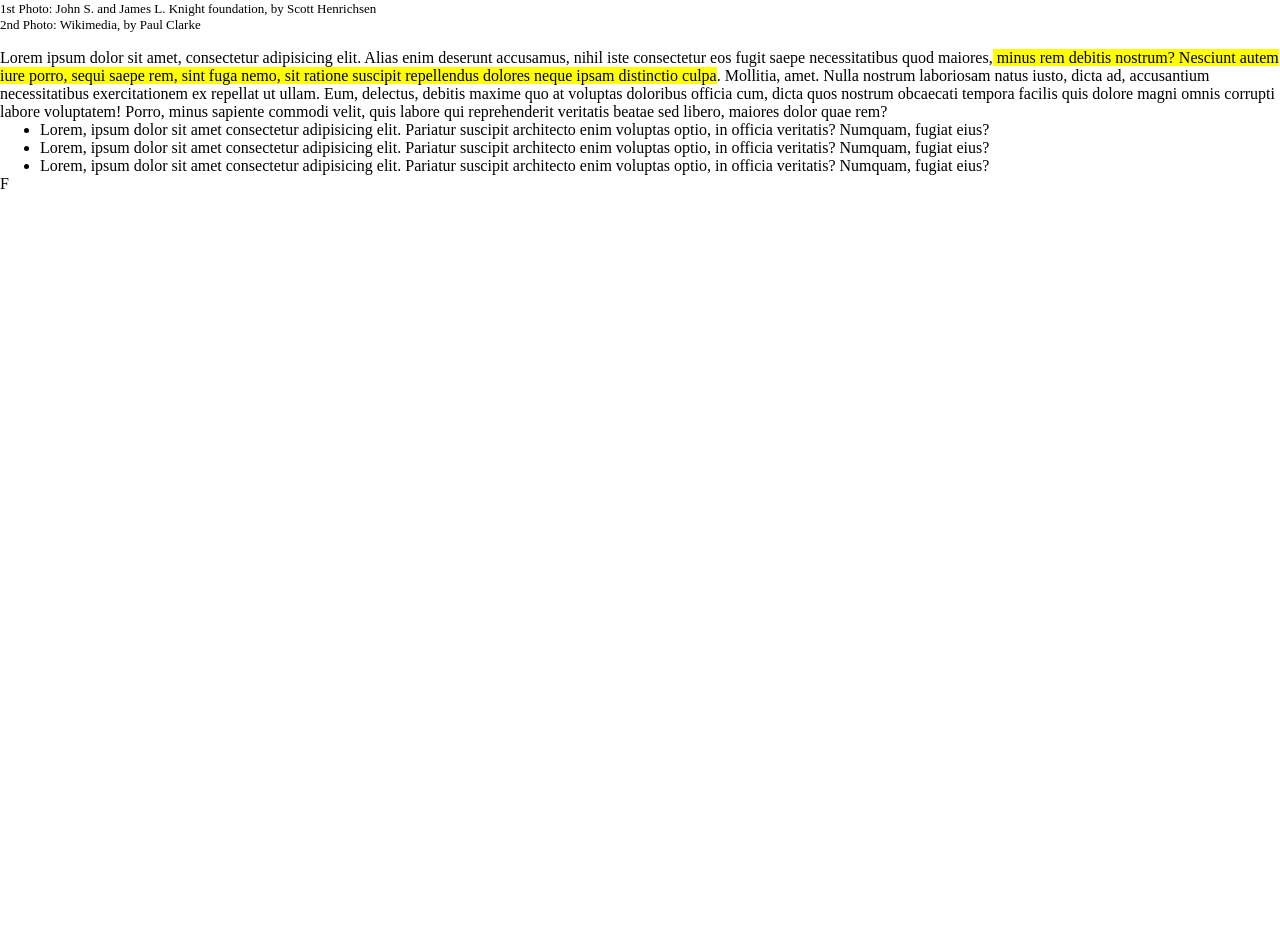
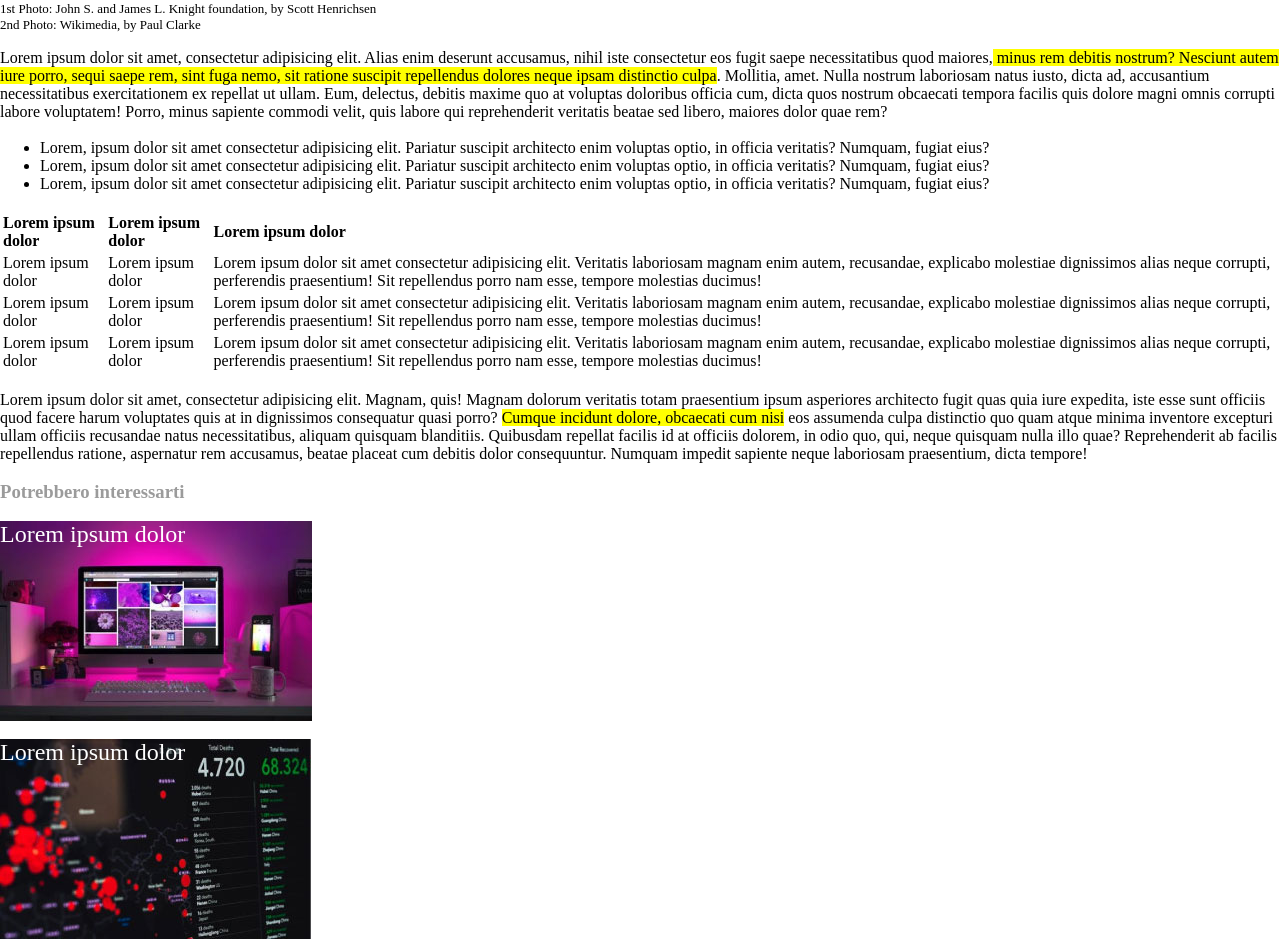
Before and after one commit to carlosvillaar/html-css-booleaner, a plain HTML site: page index.html in a window 1280 px wide. Shown: the part 563-1502 px from the top of the page. Before the commit the page ends 800 px from the top, so only its background shows below. Drawn offline with Linux system fonts and the light colour scheme.

Commit message:
[update] index file

```diff
--- a/css/style.css
+++ b/css/style.css
@@ -31,3 +31,29 @@ main .box.didascalie {
 .evidenziatore span {
   background-color: yellow;
 }
+
+main .table{
+  text-align: left;
+}
+
+footer h3 {
+  color: #9B9B9B;
+}
+
+footer .image-foot {
+  background-image: url(../img/monitor.jpg);
+  background-repeat: no-repeat;
+  min width: 160px;
+  min-height: 200px;
+  color: white;
+  font-size: x-large;
+}
+
+footer .image--foot {
+  background-image: url(../img/graph.jpg);
+  background-repeat: no-repeat;
+  min-width: 160px;
+  min-height: 200px;
+  color: white;
+  font-size: x-large;
+}
--- a/index.html
+++ b/index.html
@@ -42,7 +42,7 @@
 
     <div class="evidenziatore">
 
-      <p>Lorem ipsum dolor sit amet, consectetur adipisicing elit. Alias enim deserunt accusamus, nihil iste consectetur eos fugit saepe necessitatibus quod maiores,<span>  minus rem debitis nostrum? Nesciunt autem iure porro, sequi saepe rem, sint fuga nemo, sit ratione suscipit repellendus dolores neque ipsam distinctio culpa</span>. Mollitia, amet. Nulla nostrum laboriosam natus iusto, dicta ad, accusantium necessitatibus exercitationem ex repellat ut ullam. Eum, delectus, debitis maxime quo at voluptas doloribus officia cum, dicta quos nostrum obcaecati tempora facilis quis dolore magni omnis corrupti labore voluptatem! Porro, minus sapiente commodi velit, quis labore qui reprehenderit veritatis beatae sed libero, maiores dolor quae rem?</p>
+      <p>Lorem ipsum dolor sit amet, consectetur adipisicing elit. Alias enim deserunt accusamus, nihil iste consectetur eos fugit saepe necessitatibus quod maiores,<span>  minus rem debitis nostrum? Nesciunt autem iure porro, sequi saepe rem, sint fuga nemo, sit ratione suscipit repellendus dolores neque ipsam distinctio culpa</span>. Mollitia, amet. Nulla nostrum laboriosam natus iusto, dicta ad, accusantium necessitatibus exercitationem ex repellat ut ullam. Eum, delectus, debitis maxime quo at voluptas doloribus officia cum, dicta quos nostrum obcaecati tempora facilis quis dolore magni omnis corrupti labore voluptatem! Porro, minus sapiente commodi velit, quis labore qui reprehenderit veritatis beatae sed libero, maiores dolor quae rem?</p> <br>
     </div>
 
       <div class="list">
@@ -50,12 +50,58 @@
           <li>Lorem, ipsum dolor sit amet consectetur adipisicing elit. Pariatur suscipit architecto enim voluptas optio, in officia veritatis? Numquam, fugiat eius?</li>
           <li>Lorem, ipsum dolor sit amet consectetur adipisicing elit. Pariatur suscipit architecto enim voluptas optio, in officia veritatis? Numquam, fugiat eius?</li>
           <li>Lorem, ipsum dolor sit amet consectetur adipisicing elit. Pariatur suscipit architecto enim voluptas optio, in officia veritatis? Numquam, fugiat eius?</li>
-        </ul>
+        </ul> <br>
       </div>
 
+      <div class="table">
+        <table>
+          <thead class="head">
+            <th>Lorem ipsum dolor</th>
+            <th>Lorem ipsum dolor</th>
+            <th>Lorem ipsum dolor</th>
+          </thead>
+
+          <tbody>
+           <tr>
+            <td>Lorem ipsum dolor</td>
+            <td>Lorem ipsum dolor</td>
+            <td>Lorem ipsum dolor sit amet consectetur adipisicing elit. Veritatis laboriosam magnam enim autem, recusandae, explicabo molestiae dignissimos alias neque corrupti, perferendis praesentium! Sit repellendus porro nam esse, tempore molestias ducimus!
+           </tr>
+           <tr>
+            <td>Lorem ipsum dolor</td>
+            <td>Lorem ipsum dolor</td>
+            <td>Lorem ipsum dolor sit amet consectetur adipisicing elit. Veritatis laboriosam magnam enim autem, recusandae, explicabo molestiae dignissimos alias neque corrupti, perferendis praesentium! Sit repellendus porro nam esse, tempore molestias ducimus!
+           </tr>
+          </tbody>
+
+          <tfoot>
+          <tr>
+            <td>Lorem ipsum dolor</td>
+            <td>Lorem ipsum dolor</td>
+            <td>Lorem ipsum dolor sit amet consectetur adipisicing elit. Veritatis laboriosam magnam enim autem, recusandae, explicabo molestiae dignissimos alias neque corrupti, perferendis praesentium! Sit repellendus porro nam esse, tempore molestias ducimus!
+          </tr>
+          </tfoot>
+      </table> <br>
+
+      </div>
+
+      <div class="evidenziatore">
+        <p>Lorem ipsum dolor sit amet, consectetur adipisicing elit. Magnam, quis! Magnam dolorum veritatis totam praesentium ipsum asperiores architecto fugit quas quia iure expedita, iste esse sunt officiis quod facere harum voluptates quis at in dignissimos consequatur quasi porro? <span>Cumque incidunt dolore, obcaecati cum nisi</span> eos assumenda culpa distinctio quo quam atque minima inventore excepturi ullam officiis recusandae natus necessitatibus, aliquam quisquam blanditiis. Quibusdam repellat facilis id at officiis dolorem, in odio quo, qui, neque quisquam nulla illo quae? Reprehenderit ab facilis repellendus ratione, aspernatur rem accusamus, beatae placeat cum debitis dolor consequuntur. Numquam impedit sapiente neque laboriosam praesentium, dicta tempore!</p>
+        <br>
+      </div>
 
     </main>
-  <footer>F</footer>
+  <footer>
+    <h3>Potrebbero interessarti</h3>
+    <br>
+    <div class="image-foot">
+      <p>Lorem ipsum dolor</p>
+    </div><br>
+
+    <div class="image--foot">
+      <p>Lorem ipsum dolor</p>
+    </div>
+  </footer>
 
 </body>
 </html>
```
